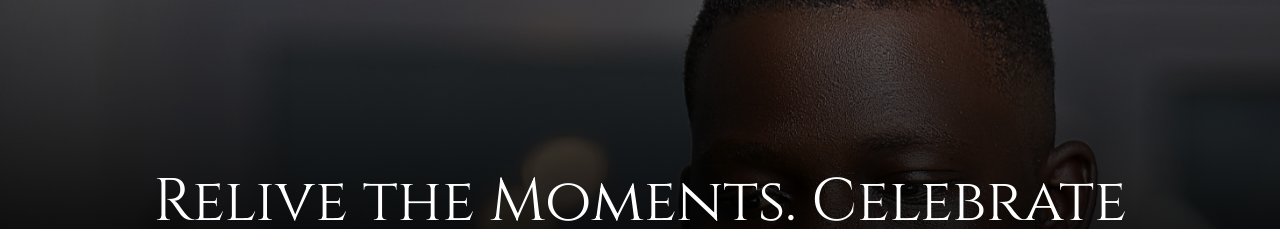
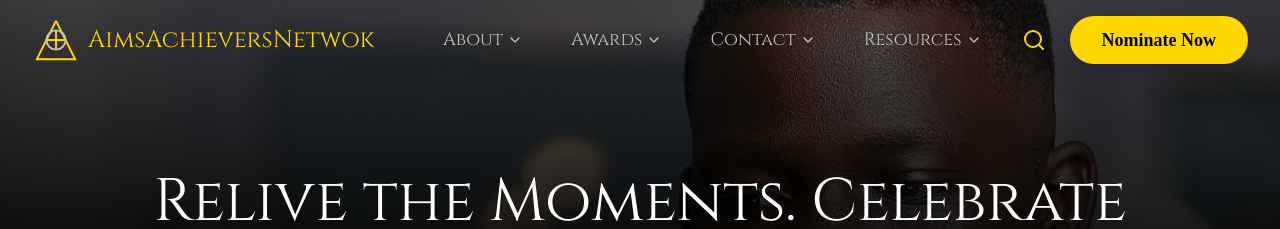
Before and after one commit to inside-aims/AIMS-Achievers-Network, a Next.js app: page /gallery in a window 1280 px wide. Shown: the top 229 px of the page. Built offline with nearby package versions, Linux system fonts and the light colour scheme.

Commit message:
update
added the navbar component

```diff
--- a/src/app/(root)/gallery/page.tsx
+++ b/src/app/(root)/gallery/page.tsx
@@ -1,17 +1,19 @@
-"use client"
+"use client";
 
-import React from 'react'
+import React from "react";
 
-import HeroBanner from '@/components/Gallery/HeroBanner'
-import GalleryGrid from '@/components/Gallery/GalleryGrid'
-import FeaturedCarousel from '@/components/Gallery/FeaturedCarousel'
-import SocialWall from '@/components/Gallery/SocialWall'
-import Footer from '@/components/shared/Footer/Footer'
+import HeroBanner from "@/components/Gallery/HeroBanner";
+import GalleryGrid from "@/components/Gallery/GalleryGrid";
+import FeaturedCarousel from "@/components/Gallery/FeaturedCarousel";
+import SocialWall from "@/components/Gallery/SocialWall";
+import Footer from "@/components/shared/Footer/Footer";
+import { Navbar } from "@/components/shared/Navigation/Navbar";
 
 const page = () => {
   return (
     <>
       <main className="min-h-screen bg-award-customBlack">
+        <Navbar />
         <HeroBanner />
         <GalleryGrid />
         <FeaturedCarousel />
@@ -19,7 +21,7 @@ const page = () => {
         <Footer />
       </main>
     </>
-  )
-}
+  );
+};
 
-export default page
+export default page;
```
Lines whose indentation alone changed are shown as unchanged.
